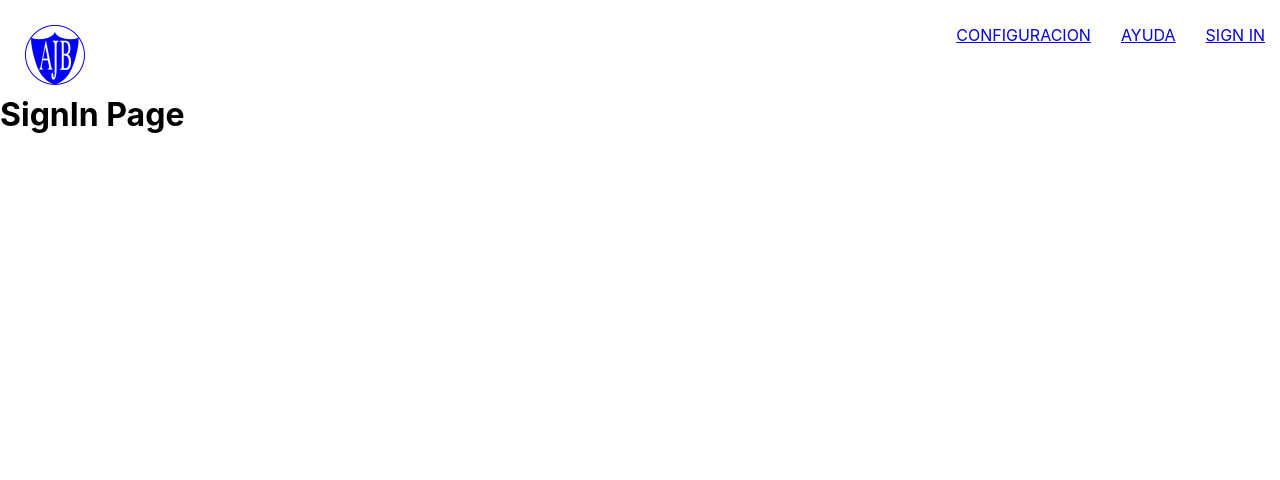
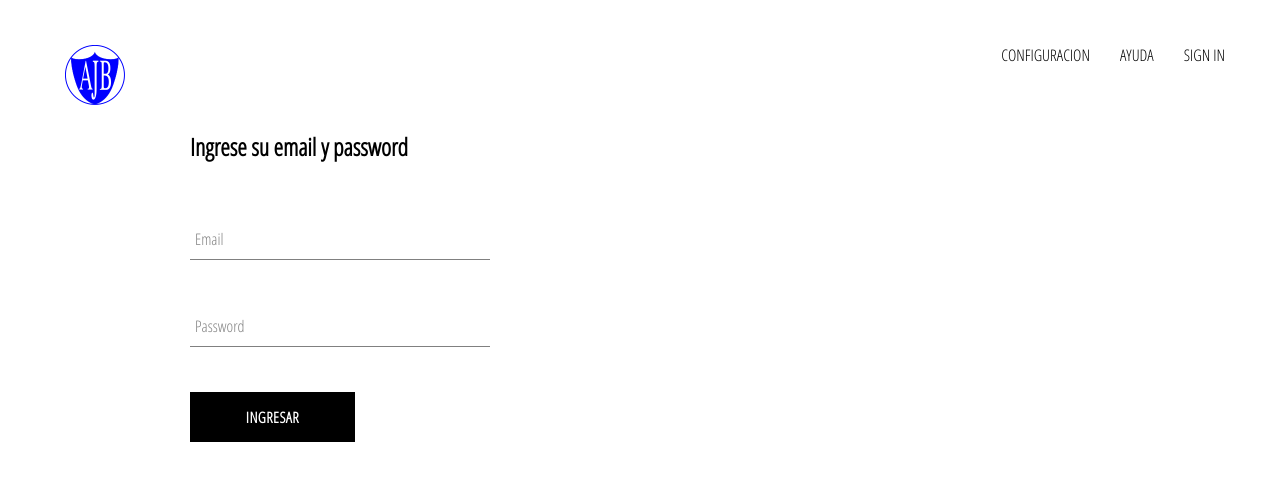
Before and after one commit to Hiro6634/point-of-sale, a React (Create React App) app: page /auth in a window 1280 px wide. Shown: the top 480 px of the page. Built offline with nearby package versions, Linux system fonts and the light colour scheme.

Commit message:
SignIn de vista

```diff
--- a/public/index.html
+++ b/public/index.html
@@ -24,6 +24,12 @@
       work correctly both with client-side routing and a non-root public URL.
       Learn how to configure a non-root public URL by running `npm run build`.
     -->
+    <link rel="preconnect" href="https://fonts.googleapis.com" />
+    <link rel="preconnect" href="https://fonts.gstatic.com" crossorigin />
+    <link
+      href="https://fonts.googleapis.com/css2?family=Open+Sans+Condensed:wght@300&display=swap"
+      rel="stylesheet"
+    />
     <title>React App</title>
   </head>
   <body>
--- a/src/App.js
+++ b/src/App.js
@@ -1,6 +1,7 @@
 import { Route, Routes } from "react-router-dom";
 
 import Navigation from "./routes/navigation/navigation.component";
+import Authentication from "./routes/authentication/authenticationcomponent";
 
 const Home = () => {
   return(
@@ -26,14 +27,6 @@ const Help = () => {
   );
 }
 
-const SignIn = () => {
-  return(
-    <div>
-      <h1>SignIn Page</h1>
-    </div>
-  );
-}
-
 const App = () => {
   return (
     <Routes>
@@ -41,7 +34,7 @@ const App = () => {
         <Route index element={<Home/>}/>
         <Route path='/config' element={<Config/>}/>
         <Route path='/help' element={<Help/>}/>
-        <Route path='/auth' element={<SignIn/>}/>
+        <Route path='/auth' element={<Authentication/>}/>
       </Route>
     </Routes>
   );
--- /dev/null
+++ b/src/components/button/button.component.jsx
@@ -0,0 +1,25 @@
+import {
+  BaseButton,
+  GoogleSignInButton,
+  InvertedButton,
+} from './button.styles';
+
+export const BUTTON_TYPE_CLASSES = {
+  base: 'base',
+  google: 'google-sign-in',
+  inverted: 'inverted',
+};
+
+const getButton = (buttonType = BUTTON_TYPE_CLASSES.base) =>
+  ({
+    [BUTTON_TYPE_CLASSES.base]: BaseButton,
+    [BUTTON_TYPE_CLASSES.google]: GoogleSignInButton,
+    [BUTTON_TYPE_CLASSES.inverted]: InvertedButton,
+  }[buttonType]);
+
+const Button = ({ children, buttonType, ...otherProps }) => {
+  const CustomButton = getButton(buttonType);
+  return <CustomButton {...otherProps}>{children}</CustomButton>;
+};
+
+export default Button;
--- /dev/null
+++ b/src/components/button/button.styles.jsx
@@ -0,0 +1,48 @@
+import styled from 'styled-components';
+
+export const BaseButton = styled.button`
+  min-width: 165px;
+  width: auto;
+  height: 50px;
+  letter-spacing: 0.5px;
+  line-height: 50px;
+  padding: 0 35px 0 35px;
+  font-size: 15px;
+  background-color: black;
+  color: white;
+  text-transform: uppercase;
+  font-family: 'Open Sans Condensed';
+  font-weight: bolder;
+  border: none;
+  cursor: pointer;
+  display: flex;
+  justify-content: center;
+
+  &:hover {
+    background-color: white;
+    color: black;
+    border: 1px solid black;
+  }
+`;
+
+export const GoogleSignInButton = styled(BaseButton)`
+  background-color: #4285f4;
+  color: white;
+
+  &:hover {
+    background-color: #357ae8;
+    border: none;
+  }
+`;
+
+export const InvertedButton = styled(BaseButton)`
+  background-color: white;
+  color: black;
+  border: 1px solid black;
+
+  &:hover {
+    background-color: black;
+    color: white;
+    border: none;
+  }
+`;
--- /dev/null
+++ b/src/components/form-input/form-input.component.jsx
@@ -0,0 +1,16 @@
+import { FormInputLabel, Input, Group } from './form-input.styles';
+
+const FormInput = ({ label, ...otherProps }) => {
+  return (
+    <Group>
+      <Input {...otherProps} />
+      {label && (
+        <FormInputLabel shrink={otherProps.value.length}>
+          {label}
+        </FormInputLabel>
+      )}
+    </Group>
+  );
+};
+
+export default FormInput;
--- /dev/null
+++ b/src/components/form-input/form-input.styles.jsx
@@ -0,0 +1,53 @@
+import styled, { css } from 'styled-components';
+
+const subColor = 'grey';
+const mainColor = 'black';
+
+const shrinkLabelStyles = css`
+  top: -14px;
+  font-size: 12px;
+  color: ${mainColor};
+`;
+
+export const FormInputLabel = styled.label`
+  color: ${subColor};
+  font-size: 16px;
+  font-weight: normal;
+  position: absolute;
+  pointer-events: none;
+  left: 5px;
+  top: 10px;
+  transition: 300ms ease all;
+  ${({ shrink }) => shrink && shrinkLabelStyles};
+`;
+
+export const Input = styled.input`
+  background: none;
+  background-color: white;
+  color: ${subColor};
+  font-size: 18px;
+  padding: 10px 10px 10px 5px;
+  display: block;
+  width: 100%;
+  border: none;
+  border-radius: 0;
+  border-bottom: 1px solid ${subColor};
+  margin: 25px 0;
+
+  &:focus {
+    outline: none;
+  }
+
+  &:focus ~ ${FormInputLabel} {
+    ${shrinkLabelStyles};
+  }
+`;
+
+export const Group = styled.div`
+  position: relative;
+  margin: 45px 0;
+
+  input[type='password'] {
+    letter-spacing: 0.3em;
+  }
+`;
--- /dev/null
+++ b/src/components/sign-in-form/sign-in-form.component.jsx
@@ -0,0 +1,72 @@
+import { useState } from 'react';
+
+import FormInput from '../form-input/form-input.component';
+import Button, { BUTTON_TYPE_CLASSES } from '../button/button.component';
+
+// import {
+//   signInAuthUserWithEmailAndPassword,
+//   signInWithGooglePopup,
+// } from '../../utils/firebase/firebase.utils';
+
+import { SignInContainer, ButtonsContainer } from './sign-in-form.styles';
+
+const defaultFormFields = {
+  email: '',
+  password: '',
+};
+
+const SignInForm = () => {
+  const [formFields, setFormFields] = useState(defaultFormFields);
+  const { email, password } = formFields;
+
+  const resetFormFields = () => {
+    setFormFields(defaultFormFields);
+  };
+
+  const handleSubmit = async (event) => {
+    event.preventDefault();
+
+    try {
+    //   await signInAuthUserWithEmailAndPassword(email, password);
+      resetFormFields();
+    } catch (error) {
+      console.log('user sign in failed', error);
+    }
+  };
+
+  const handleChange = (event) => {
+    const { name, value } = event.target;
+
+    setFormFields({ ...formFields, [name]: value });
+  };
+
+  return (
+    <SignInContainer>
+      <h2>Ingrese su email y password</h2>
+      <form onSubmit={handleSubmit}>
+        <FormInput
+          label='Email'
+          type='email'
+          required
+          onChange={handleChange}
+          name='email'
+          value={email}
+        />
+
+        <FormInput
+          label='Password'
+          type='password'
+          required
+          onChange={handleChange}
+          name='password'
+          value={password}
+        />
+        <ButtonsContainer>
+          <Button type='submit'>Ingresar</Button>
+        </ButtonsContainer>
+      </form>
+    </SignInContainer>
+  );
+};
+
+export default SignInForm;
--- /dev/null
+++ b/src/components/sign-in-form/sign-in-form.styles.jsx
@@ -0,0 +1,16 @@
+import styled from "styled-components";
+
+export const SignInContainer = styled.div`
+    display: flex;
+    flex-direction: column;
+    width: 300px;
+
+    h2 {
+        margin: 10px 0;
+    }
+`;
+
+export const ButtonsContainer = styled.div`
+    display: flex;
+    justify-content: space-between;
+`;
--- a/src/index.css
+++ b/src/index.css
@@ -1,8 +1,7 @@
 body {
   margin: 0;
-  font-family: -apple-system, BlinkMacSystemFont, 'Segoe UI', 'Roboto', 'Oxygen',
-    'Ubuntu', 'Cantarell', 'Fira Sans', 'Droid Sans', 'Helvetica Neue',
-    sans-serif;
+  padding: 20px 40px;
+  font-family: 'Open Sans Condensed', sans-serif;
   -webkit-font-smoothing: antialiased;
   -moz-osx-font-smoothing: grayscale;
 }
@@ -11,3 +10,12 @@ code {
   font-family: source-code-pro, Menlo, Monaco, Consolas, 'Courier New',
     monospace;
 }
+
+a {
+  text-decoration: none;
+  color: black;
+}
+
+* {
+  box-sizing: border-box;
+}
--- /dev/null
+++ b/src/routes/authentication/authentication.styles.jsx
@@ -0,0 +1,8 @@
+import styled from "styled-components";
+
+export const AuthenticationContainer = styled.div`
+    display: flex;
+    width: 900px;
+    justify-content: space-between;
+    margin: 30px auto;
+`;
--- /dev/null
+++ b/src/routes/authentication/authenticationcomponent.jsx
@@ -0,0 +1,13 @@
+import SignInForm from "../../components/sign-in-form/sign-in-form.component";
+
+import { AuthenticationContainer } from "./authentication.styles";
+
+const Authentication = () => {
+    return(
+        <AuthenticationContainer>
+            <SignInForm/>
+        </AuthenticationContainer>
+    );
+};
+
+export  default Authentication;
```
